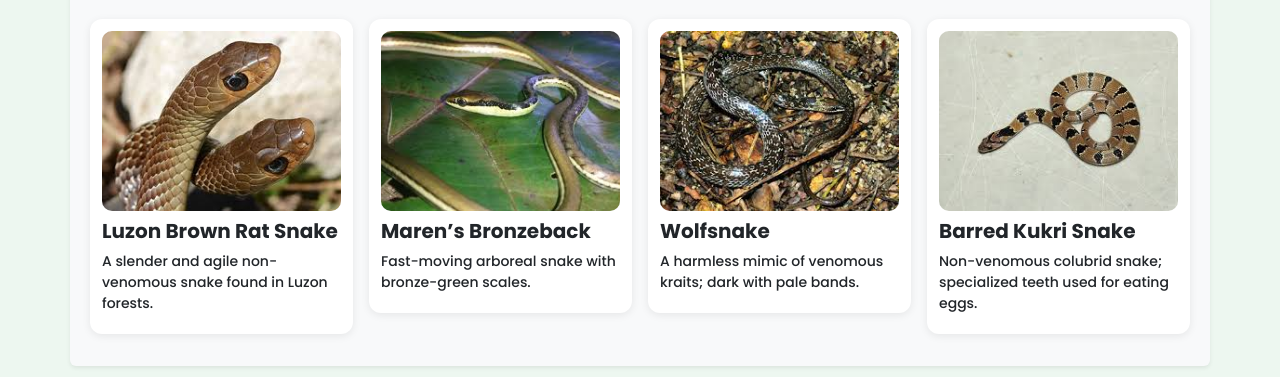
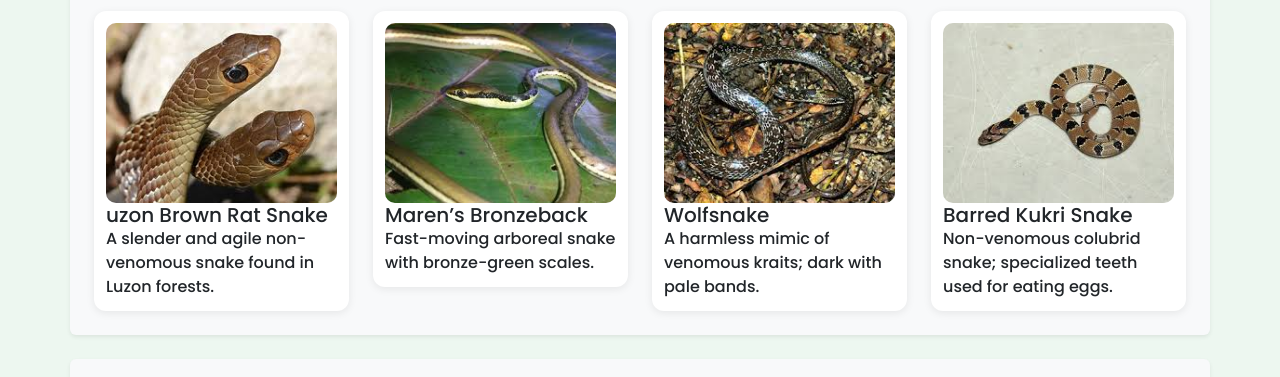
Before and after one commit to Allen04-Rianzares/Activity_6, a plain HTML site: page gallery.html in a window 1280 px wide. Shown: the part 219-596 px from the top of the page. Drawn offline with nearby package versions, Linux system fonts and the light colour scheme.

Commit message:
minor code changes lang

```diff
--- a/gallery.html
+++ b/gallery.html
@@ -50,24 +50,15 @@
         opacity: 0.9;
       }
 
-      .category-box {
-        background-color: #d9f1db;
-        padding: 10px;
-        border-radius: 10px;
-        margin-bottom: 15px;
-        font-weight: 600;
-        color: #1b3a2d;
-      }
-
       footer {
         background-color: #2e7d32;
-        color: white;
+        color: light;
       }
     </style>
   </head>
 
   <body>
-    <div class="container-fluid bg-success text-white py-4 mb-4">
+    <div class="container-fluid bg-success text-light py-4 mb-4">
       <div class="row">
         <div class="col text-center">
           <h1 class="fw-bold">Philippine Endemic Snakes Gallery</h1>
@@ -85,12 +76,12 @@
       <h2 class="text-center section-title mb-3">Mildly Venomous Snakes</h2>
       <div class="row" id="mildVenom"></div>
     </div>
-    =
+
     <div class="container bg-light p-4 rounded mb-4 shadow-sm">
       <h2 class="text-center section-title mb-3">Highly Venomous Snakes</h2>
       <div class="row" id="highVenom"></div>
     </div>
-    =
+
     <footer class="py-3 mt-4 text-center">
       <div>Snake.Ph | Philippine Snakes | by Allen Rianzares</div>
     </footer>
@@ -104,7 +95,7 @@
 
       var snakes = [
         {
-          name: "Luzon Brown Rat Snake",
+          name: "uzon Brown Rat Snake",
           picture: "brs.jpg",
           details:
             "A slender and agile non-venomous snake found in Luzon forests.",
@@ -126,7 +117,7 @@
           name: "Barred Kukri Snake",
           picture: "kukri.jpg",
           details:
-            "Non-venomous colubrid snake; specialized teeth used for eating eggs. ",
+            "Non-venomous colubrid snake; specialized teeth used for eating eggs.",
           venom: "none",
         },
 
@@ -183,21 +174,28 @@
         },
       ];
 
-      snakes.forEach(function (snake) {
-        var col = `
-      <div class="col-6 col-md-4 col-lg-3 p-2">
-        <div class="snake-card">
-          <img src="${snake.picture}" alt="${snake.name}" class="snake-img">
-          <h5 class="fw-bold mt-2">${snake.name}</h5>
-          <p class="small mb-2">${snake.details}</p>
-        </div>
-      </div>
-    `;
+      for (var i = 0; i < snakes.length; i++) {
+        var col =
+          '<div class="col-6 col-md-4 col-lg-3">' +
+          '<div class="snake-card">' +
+          '<img src="' +
+          snakes[i].picture +
+          '" class="snake-img">' +
+          '<div class="card-body">' +
+          '<h5 class="card-title">' +
+          snakes[i].name +
+          "</h5>" +
+          '<p class="card-text">' +
+          snakes[i].details +
+          "</p>" +
+          "</div>" +
+          "</div>" +
+          "</div>";
 
-        if (snake.venom === "none") nonVenomous.innerHTML += col;
-        if (snake.venom === "mild") mildVenom.innerHTML += col;
-        if (snake.venom === "high") highVenom.innerHTML += col;
-      });
+        if (snakes[i].venom === "none") nonVenomous.innerHTML += col;
+        if (snakes[i].venom === "mild") mildVenom.innerHTML += col;
+        if (snakes[i].venom === "high") highVenom.innerHTML += col;
+      }
     </script>
   </body>
 </html>
```
Also changed, not shown: index.html (+3 -2 lines).
